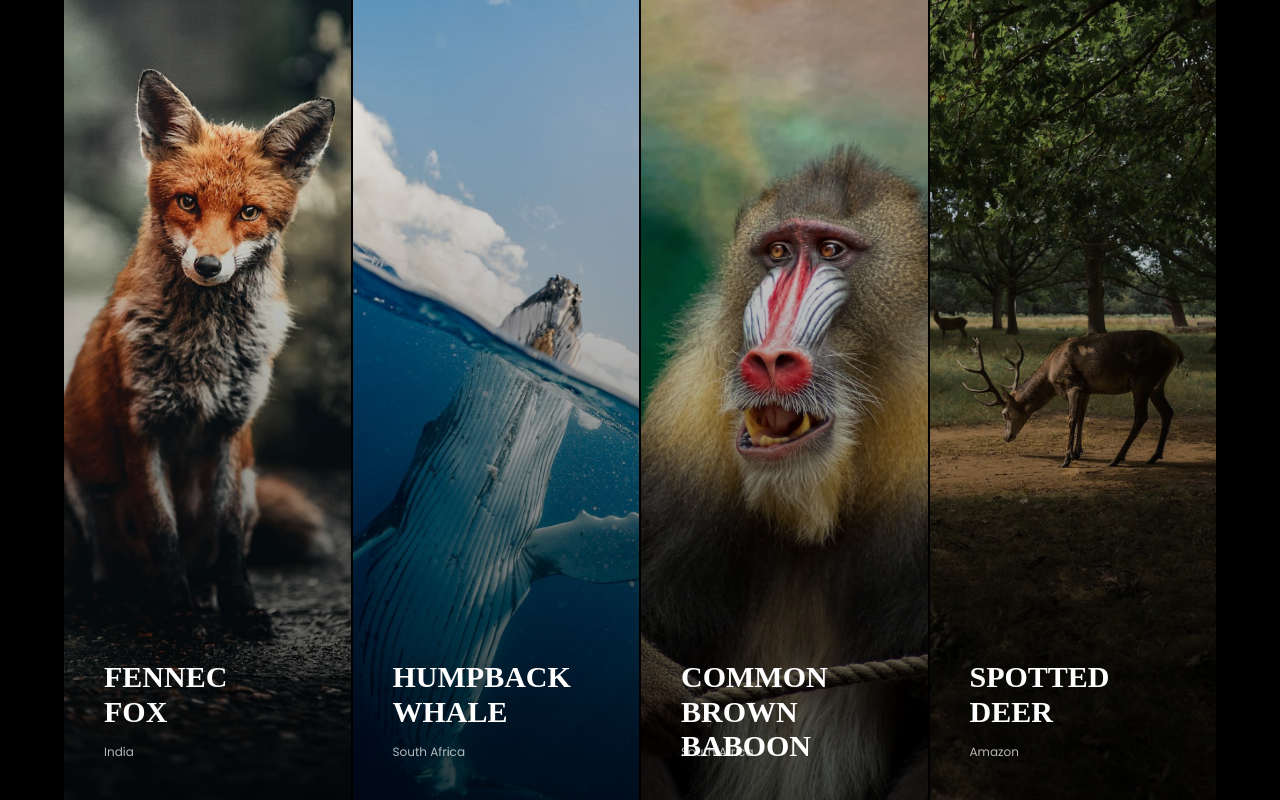
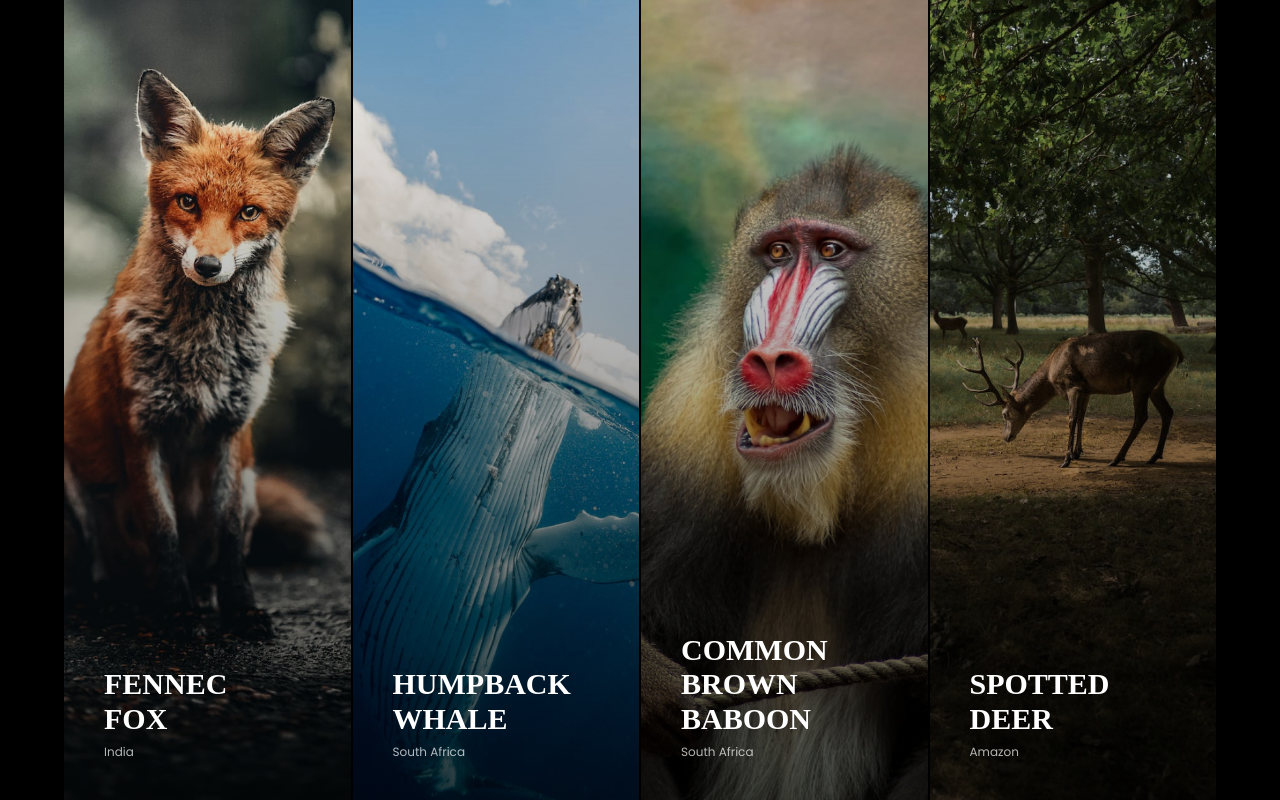
Before and after one commit to innocentemutabazi/CoAchallenge, a plain HTML site: page gallery.html in a window 1280 px wide. Drawn offline with Linux system fonts and the light colour scheme; a web font is replaced by a local one.

Commit message:
Removed some unnecessary lines of code for optimazation

```diff
--- a/gallery.css
+++ b/gallery.css
@@ -38,8 +38,6 @@ body {
 .image-interaction {
     flex: 1;
     position: relative;
-    filter: grayscale(0) blur(0);
-    transform: scale(1);
     overflow: hidden;
     cursor: pointer;
     transition: .5s ease-in-out;
@@ -47,7 +45,7 @@ body {
 
 .image-interaction:hover img {
     filter: grayscale(100%) blur(3px) brightness(50%);
-    transform: scale(1.1);
+    transform: scale(1.2);
 
 }
 
@@ -81,8 +79,6 @@ img {
     justify-content: flex-end;
     align-items: flex-start;
     gap: 8px;
-    width: 213px;
-    height: 176px;
     transition: transform 0.3s ease-out;
 
 }
@@ -98,16 +94,14 @@ img {
     font-size: 30px;
     line-height: 1.15;
     text-transform: uppercase;
-    font-family: "DIN Condensed";
+    font-family: 'DIN Condensed';
 
 
-    height: 76px;
 
 
 }
 
 .location {
-    width: 213px;
     font-weight: 400;
     font-size: 12px;
     line-height: 1.33;
```
